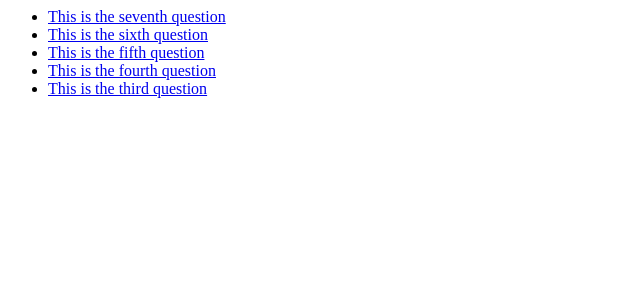
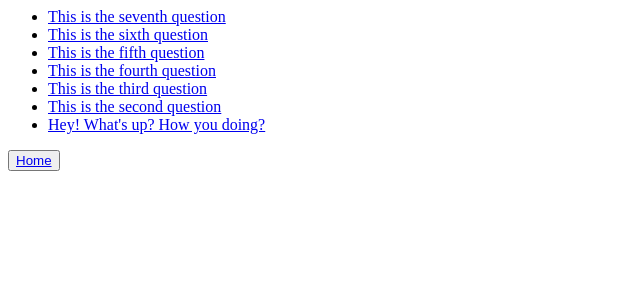
Before and after one commit to nipsalvin/Django_Docs, a Django app: page /polls/ in a window 1280 px wide. Shown: the top 300 px of the page, without its empty margins (0-640 px from the left). Run offline with Django 4.2, Linux system fonts and the light colour scheme; data comes from the database, SQL or seed files in the repository.

Commit message:
commit 20221116

```diff
--- a/mysite/polls/templates/polls/index.html
+++ b/mysite/polls/templates/polls/index.html
@@ -9,6 +9,11 @@
         </li>
         {% endfor %}
     </ul>
+
 {% else %}
     <p>No polls are available.</p>
 {% endif %}
+
+<button>
+    <a href="/polls">Home</a>
+</button>
--- a/mysite/polls/urls.py
+++ b/mysite/polls/urls.py
@@ -10,7 +10,7 @@ urlpatterns = [
     #url: .../polls/8/results/
     path('<int:question_id>/vote', views.vote, name='vote'),
     #url: .../polls/8/vote/
-    path('index2', views.index2, name='index2' ),
+    path('/index2', views.index2, name='index2' ),
     #url: .../polls/index2/
     path('error_page', views.error_page, name = 'error_page'),
     ]
--- a/mysite/polls/views.py
+++ b/mysite/polls/views.py
@@ -2,6 +2,7 @@ from django.template import loader
 from django.http import Http404, HttpResponse
 from .models import Question
 from django.shortcuts import render, get_object_or_404
+from django.core.paginator import Paginator
 
 # Create your views here.
 
@@ -24,8 +25,12 @@ def index2(request):
 
 #This returns the question from templates using render shortcut
 def index(request):
-    latest_question_list = Question.objects.order_by('-pub_date')[:5]
+    latest_question_list = Question.objects.order_by('-pub_date')#[:5]
     context = {'latest_question_list': latest_question_list}
+
+    p = Paginator(latest_question_list, 2)
+
+
     return render(request, 'polls/index.html', context)
 
 #     response declared directly
```
Also changed, not shown: mysite/polls/templates/polls/details.html (+7 -3 lines).
